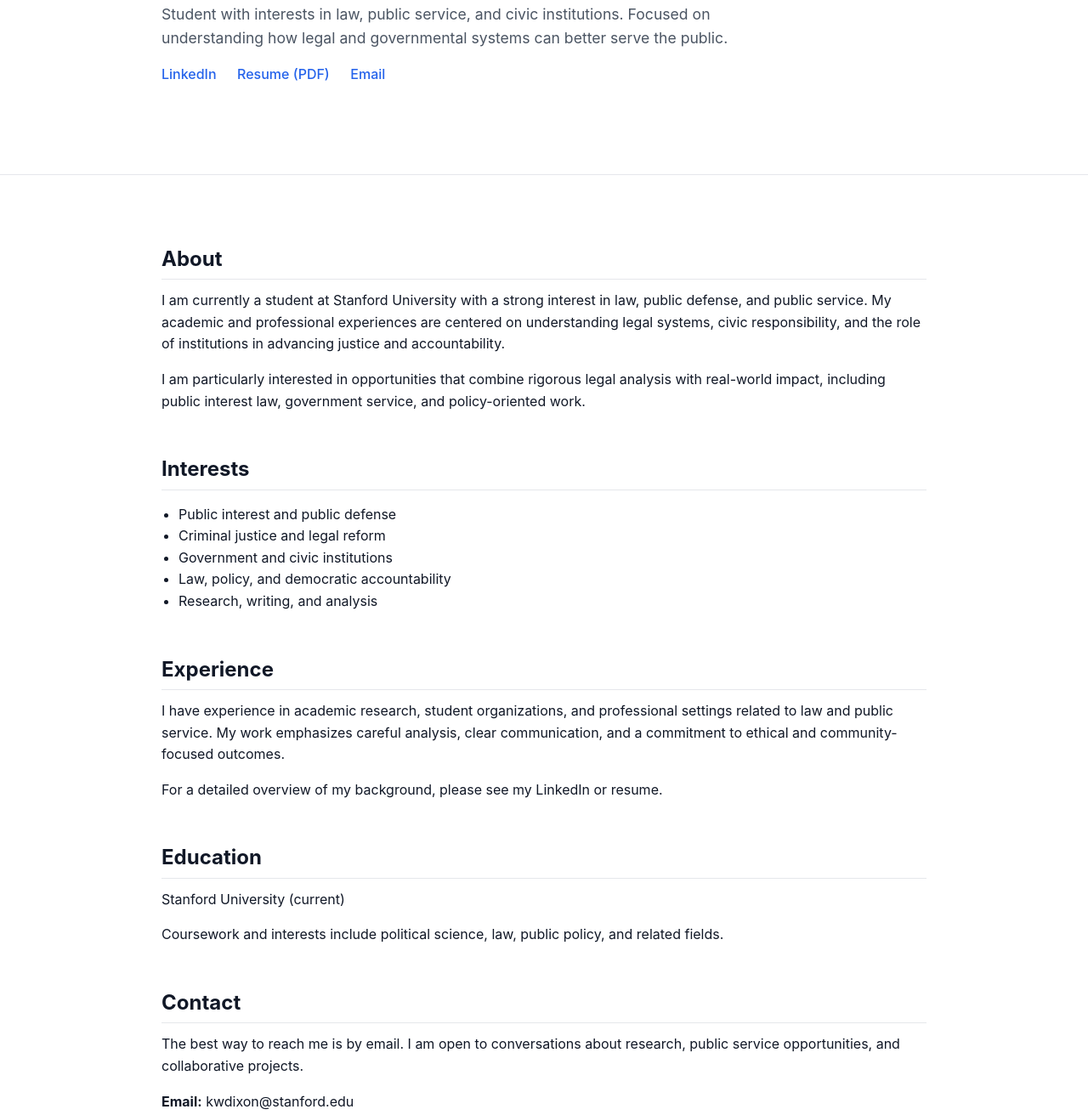
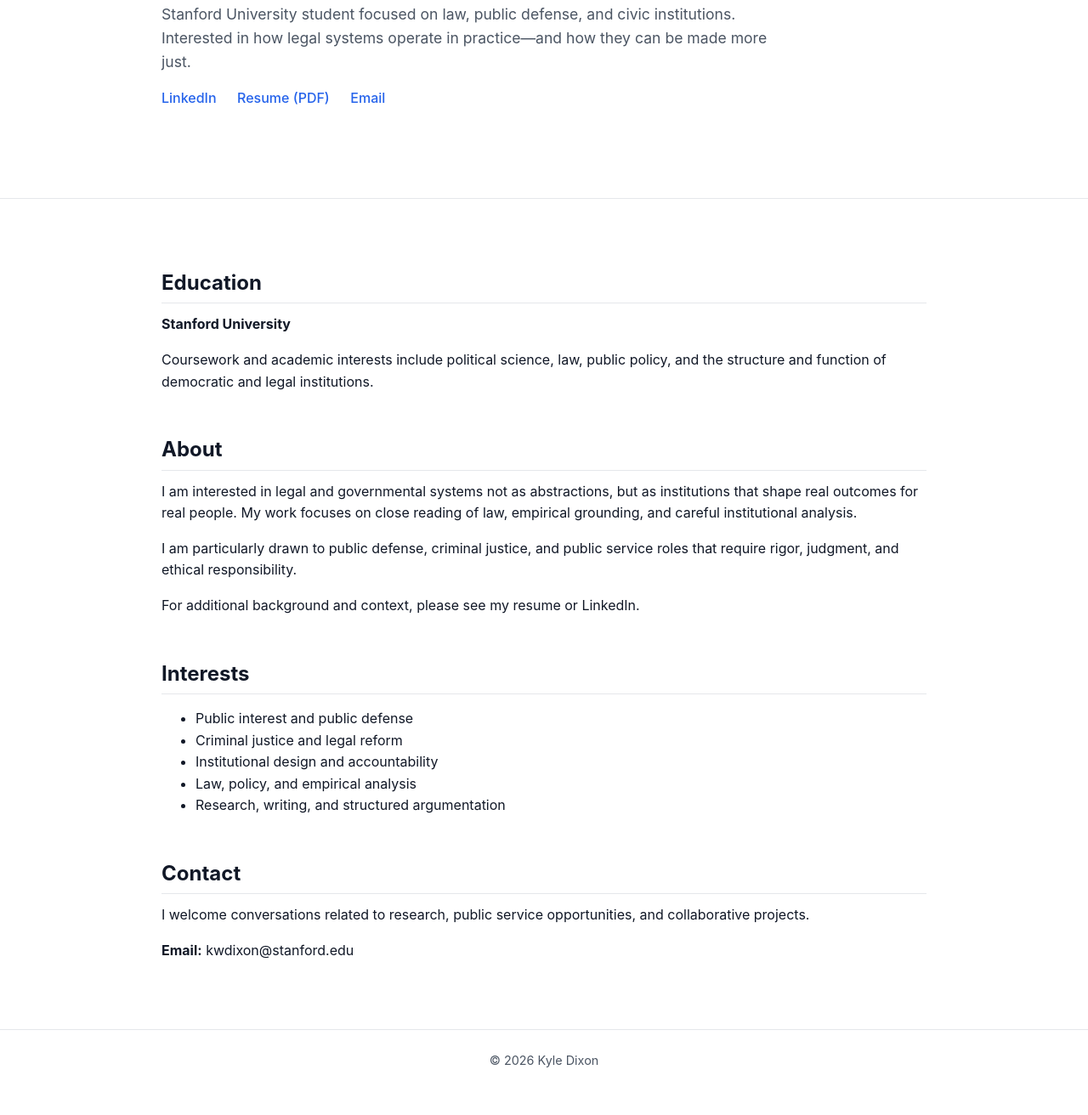
Before and after one commit to kylewinndixon/kylewinndixon.github.io, a plain HTML site: page index.html in a window 1280 px wide. Shown: the part 141-1453 px from the top of the page at 85% size. After the commit the page ends 1425 px from the top, so only its background shows below. Drawn offline with Linux system fonts and the light colour scheme.

Commit message:
Update index.html

```diff
--- a/index.html
+++ b/index.html
@@ -4,15 +4,13 @@
   <meta charset="UTF-8" />
   <meta name="viewport" content="width=device-width, initial-scale=1.0" />
   <title>Kyle Dixon</title>
-  <meta name="description" content="Kyle Dixon – student and aspiring public interest professional." />
+  <meta name="description" content="Kyle Dixon – Stanford student focused on law, public defense, and civic institutions." />
 
-  <!-- Simple, GitHub Pages–friendly styling -->
   <style>
     :root {
       --bg: #ffffff;
       --text: #111827;
       --muted: #4b5563;
-      --accent: #1f2937;
       --link: #2563eb;
     }
 
@@ -56,7 +54,7 @@
     .subtitle {
       color: var(--muted);
       font-size: 1.1rem;
-      max-width: 700px;
+      max-width: 720px;
     }
 
     .links a {
@@ -70,10 +68,6 @@
       text-decoration: underline;
     }
 
-    ul {
-      padding-left: 1.25rem;
-    }
-
     footer {
       border-top: 1px solid #e5e7eb;
       padding: 1.5rem;
@@ -81,24 +75,18 @@
       color: var(--muted);
       font-size: 0.9rem;
     }
-
-    /* Optional: subtle print styling for PDF export */
-    @media print {
-      header, footer { border: none; }
-      a { color: black; text-decoration: none; }
-    }
   </style>
 </head>
 <body>
+
 <header>
   <main>
     <h1>Kyle Dixon</h1>
     <p class="subtitle">
-        Student with interests in law, public service, and civic institutions.
-        Focused on understanding how legal and governmental systems can better serve the public.
+      Stanford University student focused on law, public defense, and civic institutions.
+      Interested in how legal systems operate in practice—and how they can be made more just.
     </p>
     <div class="links">
-        <!-- Update links as needed -->
       <a href="https://www.linkedin.com/in/kyle-winn-dixon/" target="_blank" rel="noopener">LinkedIn</a>
       <a href="Kyle_Dixon_Resume.pdf">Resume (PDF)</a>
       <a href="mailto:kwdixon@stanford.edu">Email</a>
@@ -107,16 +95,35 @@
 </header>
 
 <main>
+
+  <!-- EDUCATION MOVED UP -->
+  <section id="education">
+    <h2>Education</h2>
+    <p>
+      <strong>Stanford University</strong>
+    </p>
+    <p>
+      Coursework and academic interests include political science, law, public policy,
+      and the structure and function of democratic and legal institutions.
+    </p>
+  </section>
+
   <section id="about">
     <h2>About</h2>
     <p>
-        I am currently a student at Stanford University with a strong interest in law, public defense, and public service.
-        My academic and professional experiences are centered on understanding legal systems,
-        civic responsibility, and the role of institutions in advancing justice and accountability.
+      I am interested in legal and governmental systems not as abstractions, but as institutions
+      that shape real outcomes for real people. My work focuses on close reading of law,
+      empirical grounding, and careful institutional analysis.
     </p>
     <p>
-        I am particularly interested in opportunities that combine rigorous legal analysis with
-        real-world impact, including public interest law, government service, and policy-oriented work.
+      I am particularly drawn to public defense, criminal justice, and public service roles
+      that require rigor, judgment, and ethical responsibility.
+    </p>
+  </section>
+
+  <section id="experience">
+    <p>
+      For additional background and context, please see my resume or LinkedIn.
     </p>
   </section>
 
@@ -125,46 +132,23 @@
     <ul>
       <li>Public interest and public defense</li>
       <li>Criminal justice and legal reform</li>
-        <li>Government and civic institutions</li>
-        <li>Law, policy, and democratic accountability</li>
-        <li>Research, writing, and analysis</li>
+      <li>Institutional design and accountability</li>
+      <li>Law, policy, and empirical analysis</li>
+      <li>Research, writing, and structured argumentation</li>
     </ul>
-    </section>
-
-    <section id="experience">
-      <h2>Experience</h2>
-      <p>
-        <!-- Replace this paragraph with a concise summary pulled from your resume -->
-        I have experience in academic research, student organizations, and professional settings
-        related to law and public service. My work emphasizes careful analysis, clear communication,
-        and a commitment to ethical and community-focused outcomes.
-      </p>
-      <p>
-        For a detailed overview of my background, please see my LinkedIn or resume.
-      </p>
-    </section>
-
-    <section id="education">
-      <h2>Education</h2>
-      <p>
-        <!-- Edit as appropriate -->
-        Stanford University (current)
-      </p>
-      <p>
-        Coursework and interests include political science, law, public policy, and related fields.
-      </p>
   </section>
 
   <section id="contact">
     <h2>Contact</h2>
     <p>
-        The best way to reach me is by email. I am open to conversations about research, public service
-        opportunities, and collaborative projects.
+      I welcome conversations related to research, public service opportunities,
+      and collaborative projects.
     </p>
     <p>
       <strong>Email:</strong> kwdixon@stanford.edu
     </p>
   </section>
+
 </main>
 
 <footer>
@@ -172,8 +156,8 @@
 </footer>
 
 <script>
-    // Automatically update the year in the footer
   document.getElementById('year').textContent = new Date().getFullYear();
 </script>
+
 </body>
 </html>
```
Lines whose indentation alone changed are shown as unchanged.
